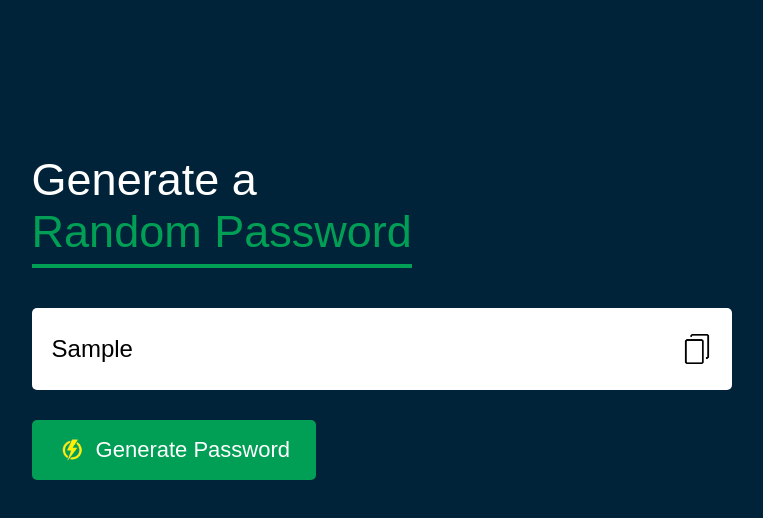
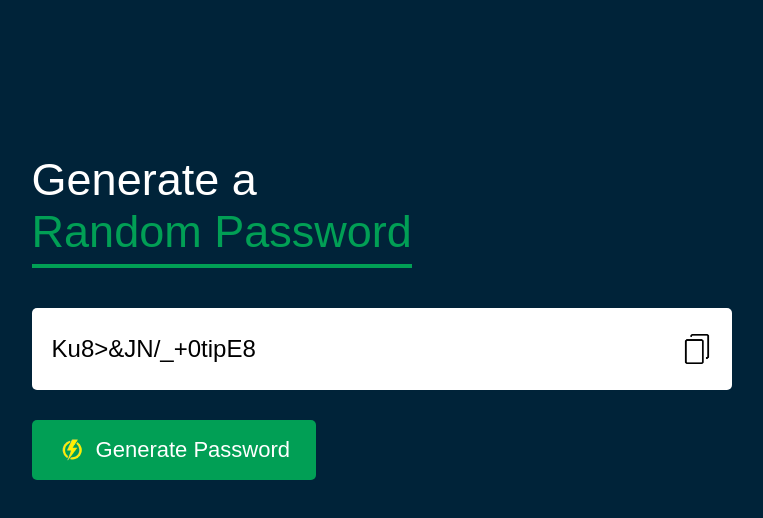
Before and after one commit to Oludhrey/password-generator-app, a plain HTML site: page index.html in a window 1280 px wide. Both pictures are taken after typing "Sample" into the empty fields and a click on the button "Generate Password". Shown: the whole page, without its empty margins (122-885 px from the left). Drawn offline with Linux system fonts and the light colour scheme.

Commit message:
created and worked on my javascript file

```diff
--- a/index.html
+++ b/index.html
@@ -14,9 +14,12 @@
       </h1>
       <div class="display">
         <input type="text" id="password" placeholder="Password" />
-        <img src="images/copy.png" />
+        <img src="images/copy.png" onclick="copyPassword()" />
       </div>
-      <button><img src="images/generate.png" />Generate Password</button>
+      <button onclick="createPassword()">
+        <img src="images/generate.png" />Generate Password
+      </button>
     </div>
+    <script src="script.js"></script>
   </body>
 </html>
--- /dev/null
+++ b/script.js
@@ -0,0 +1,27 @@
+const passwordBox = document.getElementById("password");
+const lenght = 16;
+
+const upperCase = "ABCDEFGHIJKLMNOPQRSTUVWXYZ";
+const lowerCase = "abcdefghijklmnopqrstuvwxyz";
+const number = "0123456789";
+const symbol = "@#$%^&*()_+~|}{[]></-=?";
+
+const allChars = upperCase + lowerCase + number + symbol;
+
+function createPassword() {
+  let password = "";
+  password += upperCase[Math.floor(Math.random() * upperCase.length)];
+  password += lowerCase[Math.floor(Math.random() * lowerCase.length)];
+  password += number[Math.floor(Math.random() * number.length)];
+  password += symbol[Math.floor(Math.random() * symbol.length)];
+
+  while (lenght > password.length) {
+    password += allChars[Math.floor(Math.random() * allChars.length)];
+  }
+  passwordBox.value = password;
+}
+
+function copyPassword() {
+  passwordBox.select();
+  document.execCommand("copy");
+}
```
